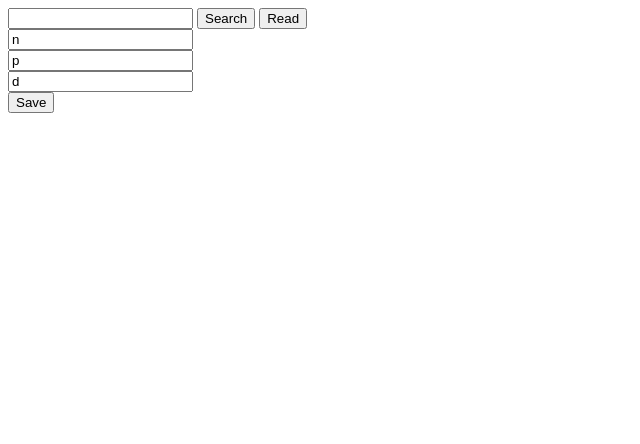
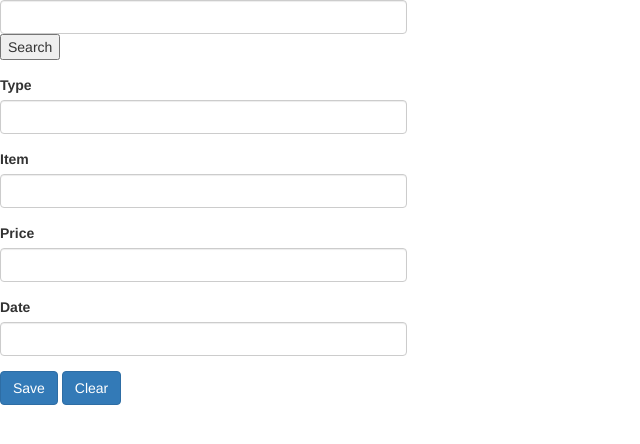
Before and after one commit to rvfeed/budoopjs, a plain HTML site: page budget_1.html in a window 1280 px wide. Shown: the whole page, without its empty margins (0-640 px from the left). Drawn offline with nearby package versions, Linux system fonts and the light colour scheme.

Commit message:
remodeled UI with bootstrap

```diff
--- a/budget.js
+++ b/budget.js
@@ -118,7 +118,7 @@ function add(data) {
                 .add(data);
 
         request.onsuccess = function(event) {
-                alert("Kenny has been added to your database.");
+              //  alert("Kenny has been added to your database.");
         };
 
         request.onerror = function(event) {
@@ -140,7 +140,7 @@ function read() {
           if(request.result) {
                 alert("Name: " + request.result.name + ", Age: " + request.result.age + ", Email: " + request.result.email);
           } else {
-                alert("Kenny couldn't be found in your database!");
+              //  alert("Kenny couldn't be found in your database!");
           }
         };
 }
--- a/budget_1.html
+++ b/budget_1.html
@@ -1,30 +1,45 @@
 <html>
     <head>
+        <link rel="stylesheet" href="http://maxcdn.bootstrapcdn.com/bootstrap/3.3.5/css/bootstrap.min.css"/>
+        <script src="https://ajax.googleapis.com/ajax/libs/jquery/1.11.3/jquery.min.js"></script>
+        <script src="http://maxcdn.bootstrapcdn.com/bootstrap/3.3.5/js/bootstrap.min.js"></script>
         <script src="budget.js"></script>
     </head>
-    <body><div>
-        <input type="text" id="search" name="search"/>
+    <body><div class="row">
+    <div class="col-sm-12 col-md-9 col-lg-4">
+         <div class="form-group">
+        <input type="text" id="search" name="search" class="form-control" required/>
         <button onclick="search()" value="Search" >Search</button>
-        <button onclick="read()" value="Search" >Read</button>
+         </div>
+      <form name="budget">
+        <div class="infoMsg"ng-bind="msg"></div>
+
+        <div class="form-group">
+          <label for="name">Type</label>
+          <input type="text" ng-model="budgetRow.item" name="itemType" id="itemType" class="form-control" required>
         </div>
-        <form name="budget">
-        <div style="width:300px">
+                <div class="form-group">
+          <label for="name">Item</label>
+          <input type="text" ng-model="budgetRow.item" name="itemName" id="itemName" class="form-control" required>
+        </div>
+        <div class="form-group">
+          <label for="price">Price</label>
+          <input type="text"  ng-model="budgetRow.price" id="itemPrice" name="itemPrice" class="form-control" required>
+        </div>
+        <div class="form-group">
+          <label for="name">Date</label>
+          <input type="text" autoclose="true"  ng-model="budgetRow.date" id="itemDate" name="itemDate" class="form-control datepicker" required>
+        </div>
 
-        <div>
-        <input type="text" id="itemName" name="itemName"  value="n"/>
+        <input  type="button" class="btn btn-primary" value="Save" onclick="save()">
+        <input type="reset" class="btn btn-primary" value="Clear">
+      </form>
+    </div>
+  </div>
         </div>
-        <div>
-        <input type="text" id="itemPrice" name="itemPrice"  value="p"/>
-        </div>
-        <div>
-        <input type="text" id="itemDate" name="itemDate"  value="d"/>
-        </div>
-        <div>
-        <input type="button" id="save1" onclick="save()" name="save1" value="Save" />
-        </div>
+
+
         <div id="result"></div>
-        </div>
-        </form>
 
     </body>
 </html>
```
Also changed, not shown: index.html (+4 -1 lines).
